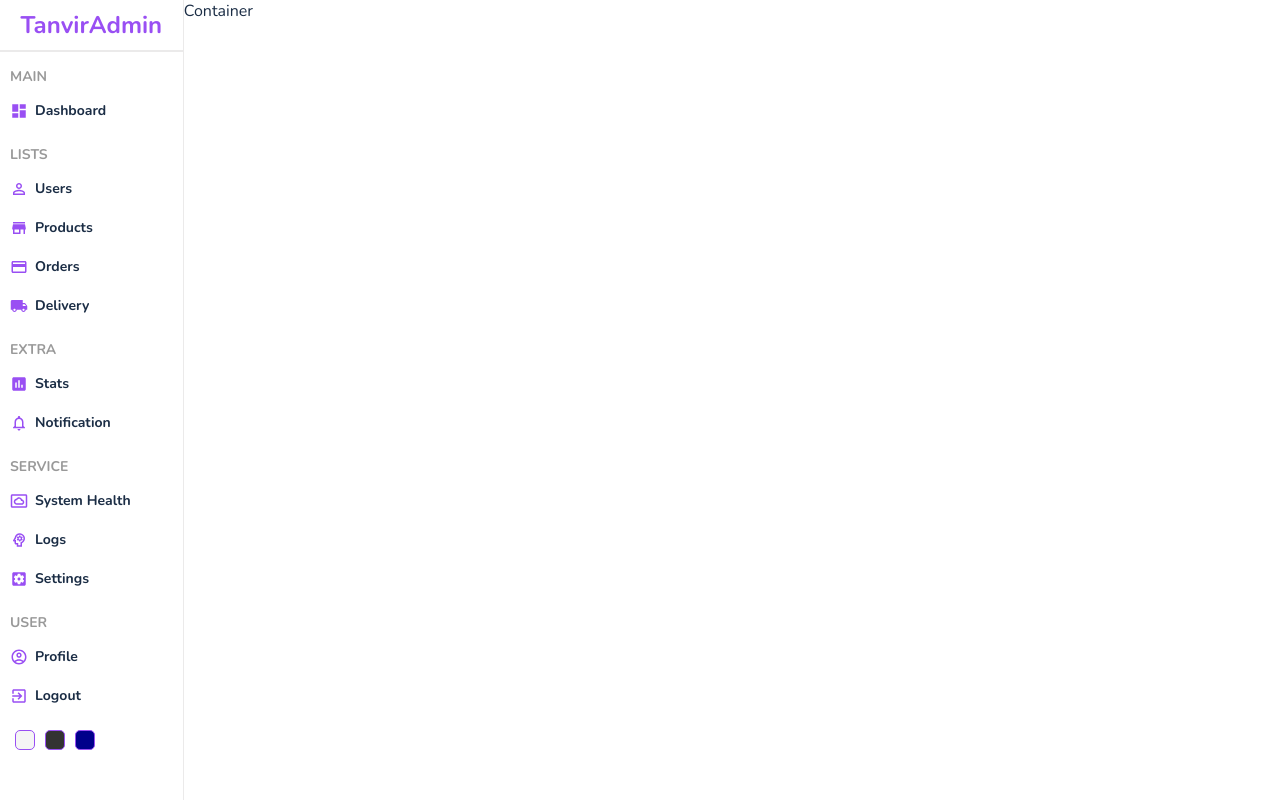
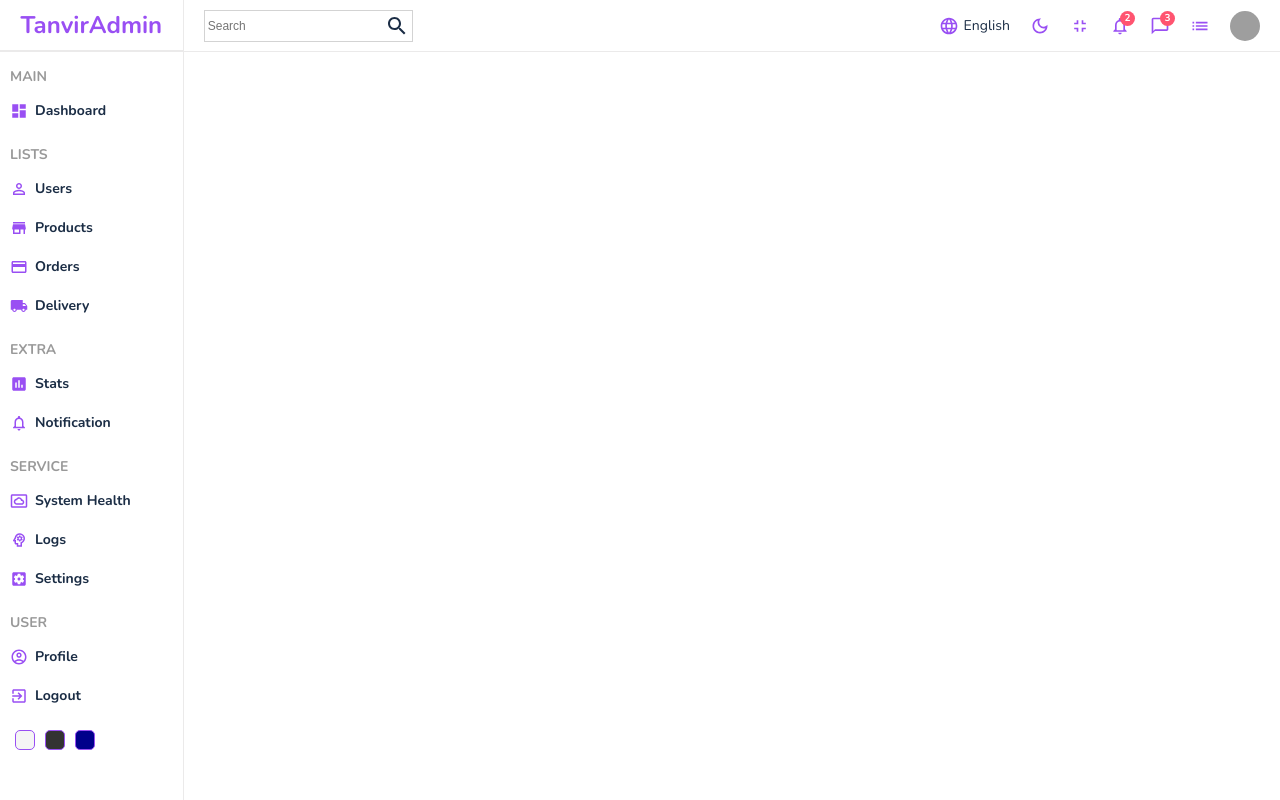
Before and after one commit to tanvirch0750/React-Admin-Dashboard, a React (Create React App) app: page / in a window 1280 px wide. Built offline with nearby package versions, Linux system fonts and the light colour scheme; grey boxes are pictures that could not be loaded.

Commit message:
completed the navbar section

```diff
--- a/src/components/navbar/Navbar.jsx
+++ b/src/components/navbar/Navbar.jsx
@@ -1,7 +1,54 @@
 import './Navbar.scss';
 
+import ChatBubbleOutlineOutlinedIcon from '@mui/icons-material/ChatBubbleOutlineOutlined';
+import DarkModeOutlinedIcon from '@mui/icons-material/DarkModeOutlined';
+import FullscreenExitOutlinedIcon from '@mui/icons-material/FullscreenExitOutlined';
+import LanguageOutlinedIcon from '@mui/icons-material/LanguageOutlined';
+import ListOutlinedIcon from '@mui/icons-material/ListOutlined';
+import NotificationsNoneOutlinedIcon from '@mui/icons-material/NotificationsNoneOutlined';
+import SearchOutlinedIcon from '@mui/icons-material/SearchOutlined';
+
 const Navbar = () => {
-  return <div></div>;
+  return (
+    <header className="navbar">
+      <nav className="wrapper">
+        <div className="search">
+          <input type="text" placeholder="Search" />
+          <SearchOutlinedIcon />
+        </div>
+        <div className="items">
+          <div className="item">
+            <LanguageOutlinedIcon />
+            English
+          </div>
+          <div className="item">
+            <DarkModeOutlinedIcon />
+          </div>
+          <div className="item">
+            <FullscreenExitOutlinedIcon />
+          </div>
+          <div className="item">
+            <NotificationsNoneOutlinedIcon />
+            <div className="counter">2</div>
+          </div>
+          <div className="item">
+            <ChatBubbleOutlineOutlinedIcon />
+            <div className="counter">3</div>
+          </div>
+          <div className="item">
+            <ListOutlinedIcon />
+          </div>
+          <div className="item">
+            <img
+              src="https://images.unsplash.com/photo-1535713875002-d1d0cf377fde?ixlib=rb-1.2.1&ixid=MnwxMjA3fDB8MHxzZWFyY2h8Mnx8YXZhdGFyfGVufDB8fDB8fA%3D%3D&auto=format&fit=crop&w=500&q=60"
+              alt="avatar"
+              className="avatar"
+            />
+          </div>
+        </div>
+      </nav>
+    </header>
+  );
 };
 
 export default Navbar;
--- a/src/components/navbar/Navbar.scss
+++ b/src/components/navbar/Navbar.scss
@@ -0,0 +1,72 @@
+.navbar {
+  height: 52px;
+  border-bottom: 0.5px solid rgb(235, 234, 234);
+  display: flex;
+  align-items: center;
+  font-size: 14px;
+
+  .wrapper {
+    width: 100%;
+    padding: 0 20px;
+    display: flex;
+    align-items: center;
+    justify-content: space-between;
+
+    .search {
+      display: flex;
+      align-items: center;
+      border: 0.5px solid lightgray;
+      padding: 3px;
+
+      input {
+        border: none;
+        outline: none;
+        background-color: transparent;
+        &::placeholder {
+          font-size: 12px;
+        }
+      }
+    }
+
+    .items {
+      display: flex;
+      align-items: center;
+      gap: 20px;
+
+      .item {
+        display: flex;
+        align-items: center;
+        gap: 5px;
+        cursor: pointer;
+        position: relative;
+
+        .css-i4bv87-MuiSvgIcon-root {
+          font-size: 20px;
+          color: var(--primary-color);
+        }
+
+        .avatar {
+          width: 30px;
+          height: 30px;
+          border-radius: 100px;
+        }
+
+        .counter {
+          width: 15px;
+          height: 15px;
+          background-color: var(--secondary-color);
+          border-radius: 100px;
+          color: var(--color-white);
+          display: flex;
+          align-items: center;
+          justify-content: center;
+          font-size: 10px;
+          font-weight: 700;
+          position: absolute;
+          top: -5px;
+          right: -5px;
+        }
+      }
+    }
+  }
+}
--- a/src/index.scss
+++ b/src/index.scss
@@ -18,3 +18,7 @@ body {
   font-family: 'Nunito', sans-serif;
   color: var(--text-color);
 }
+
+.css-i4bv87-MuiSvgIcon-root {
+  fill: var(--primary-color);
+}
--- a/src/pages/home/Home.jsx
+++ b/src/pages/home/Home.jsx
@@ -1,3 +1,4 @@
+import Navbar from '../../components/navbar/Navbar';
 import Sidebar from '../../components/sidebar/Sidebar';
 import './Home.scss';
 
@@ -5,7 +6,9 @@ const Home = () => {
   return (
     <div className="home">
       <Sidebar />
-      <div className="homeContainer">Container</div>
+      <div className="homeContainer">
+        <Navbar />
+      </div>
     </div>
   );
 };
```
